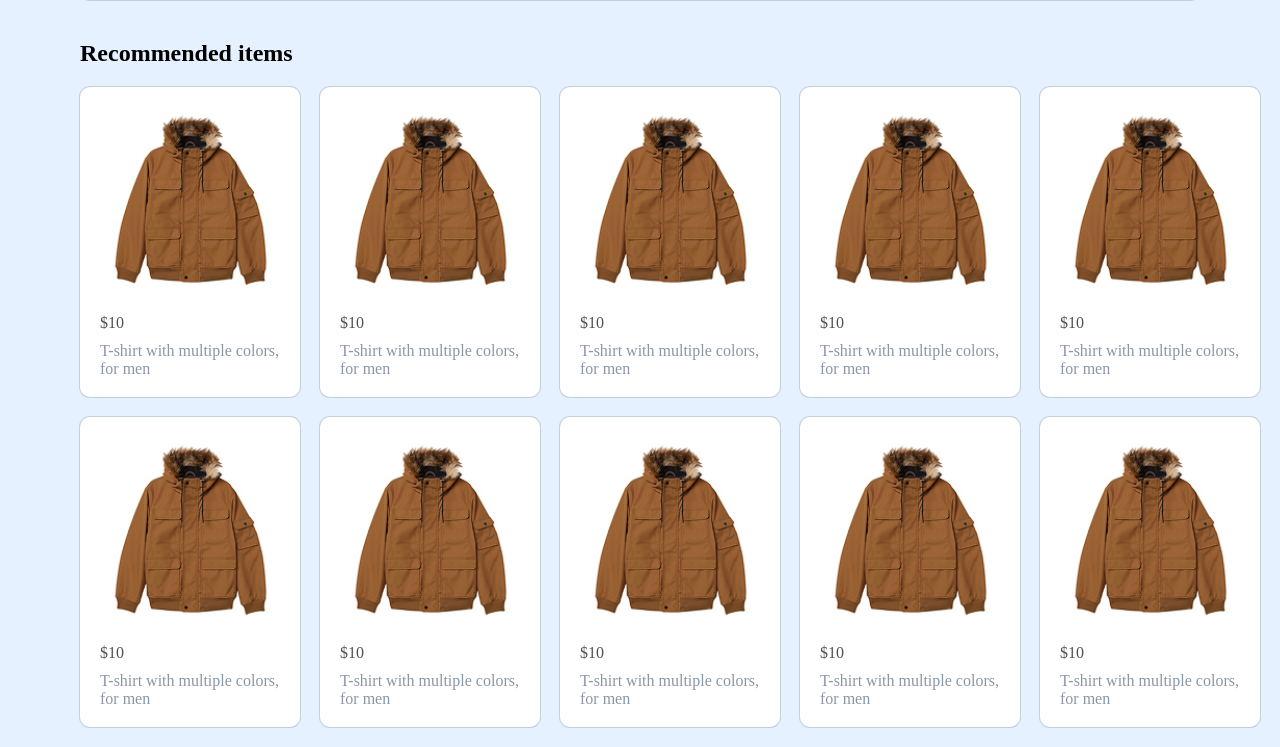
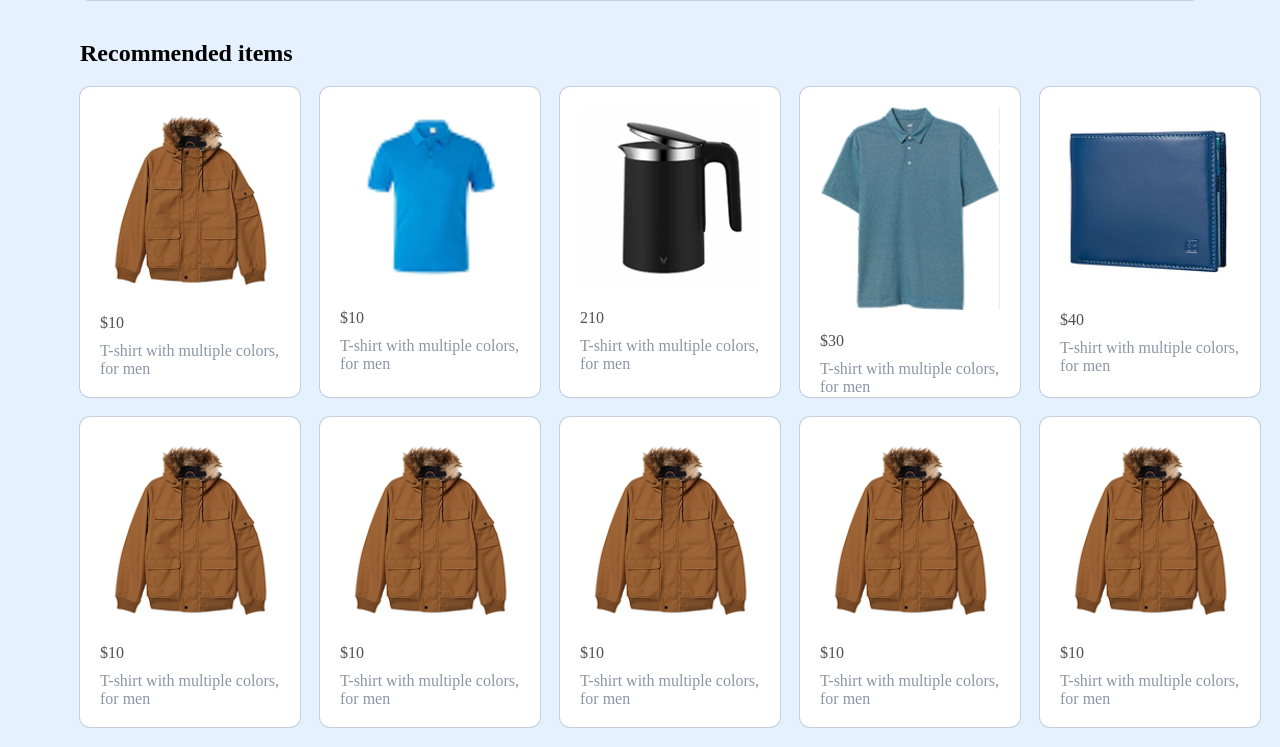
Before and after one commit to bilal00999/Ecommerce_website, a plain HTML site: page index.html in a window 1280 px wide. Shown: the part 1796-2543 px from the top of the page. Drawn offline with Linux system fonts and the light colour scheme; files whose address does not match are found by name.

Commit message:
update recomended item details

```diff
--- a/index.html
+++ b/index.html
@@ -440,7 +440,7 @@
 
           <div class="r_b_item">
             <img
-              src="./assets/Layout/alibaba/Image/cloth/2 1.png"
+              src="./assets/Layout/alibaba/Image/cloth/2.png"
               alt=""
               class="r_b_item_img"
             />
@@ -452,11 +452,11 @@
 
           <div class="r_b_item">
             <img
-              src="./assets/Layout/alibaba/Image/cloth/2 1.png"
+              src="./assets/Layout/alibaba/Image/tech/image 85.png"
               alt=""
               class="r_b_item_img"
             />
-            <p class="r_b_item_price">$10</p>
+            <p class="r_b_item_price">210</p>
             <p class="r_b_item_details">
               T-shirt with multiple colors, for men
             </p>
@@ -464,11 +464,11 @@
 
           <div class="r_b_item">
             <img
-              src="./assets/Layout/alibaba/Image/cloth/2 1.png"
+              src="./assets/Layout/alibaba/Image/cloth/Bitmap.png"
               alt=""
               class="r_b_item_img"
             />
-            <p class="r_b_item_price">$10</p>
+            <p class="r_b_item_price">$30</p>
             <p class="r_b_item_details">
               T-shirt with multiple colors, for men
             </p>
@@ -476,11 +476,11 @@
 
           <div class="r_b_item">
             <img
-              src="./assets/Layout/alibaba/Image/cloth/2 1.png"
+              src="./assets/Layout/alibaba/Image/cloth/image 24.png"
               alt=""
               class="r_b_item_img"
             />
-            <p class="r_b_item_price">$10</p>
+            <p class="r_b_item_price">$40</p>
             <p class="r_b_item_details">
               T-shirt with multiple colors, for men
             </p>
```
